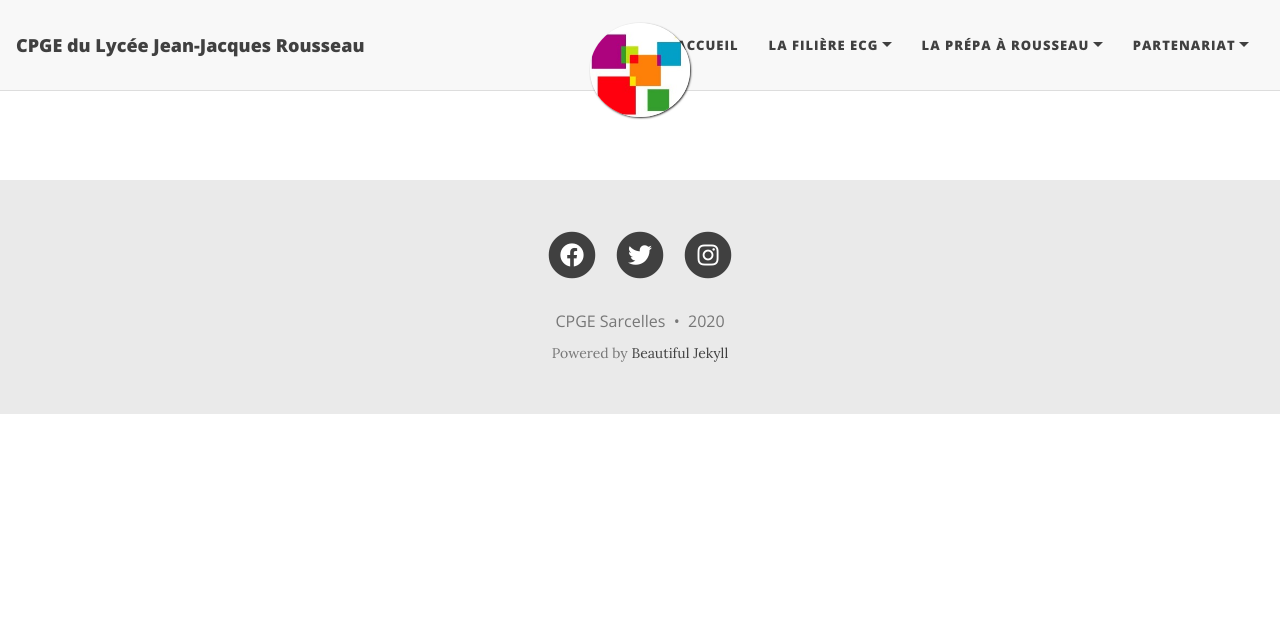
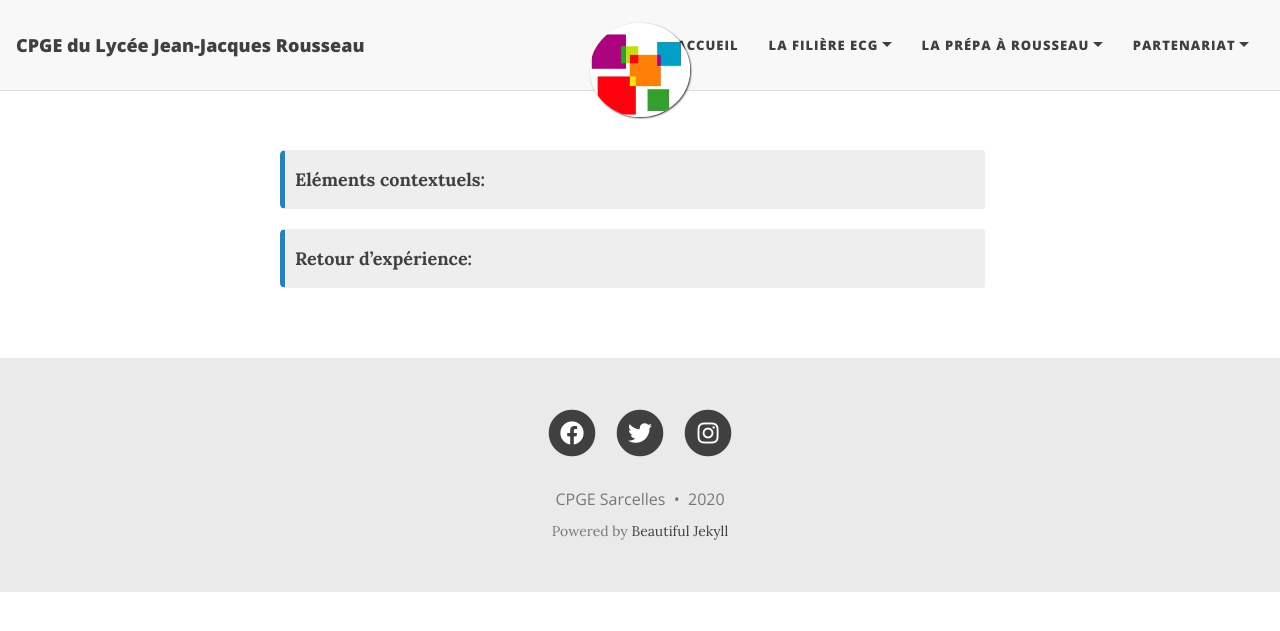
Before and after one commit to cpgesarcelles/cpgesarcelles.github.io, a Jekyll site: the page built from Temoignages/bellarose.md, in a window 1280 px wide. Shown: the top 631 px of the page. Built offline with Jekyll 4.4.1, drawn with Linux system fonts in a browser that asks for light colours; nearby versions of some CDN libraries.

Commit message:
Update bellarose.md

```diff
--- a/Temoignages/bellarose.md
+++ b/Temoignages/bellarose.md
@@ -1,3 +1,11 @@
 ---
 layout: page
 ---
+
+{: .box-note}
+**Eléments contextuels:**
+
+
+
+{: .box-note}
+**Retour d'expérience:**
```
